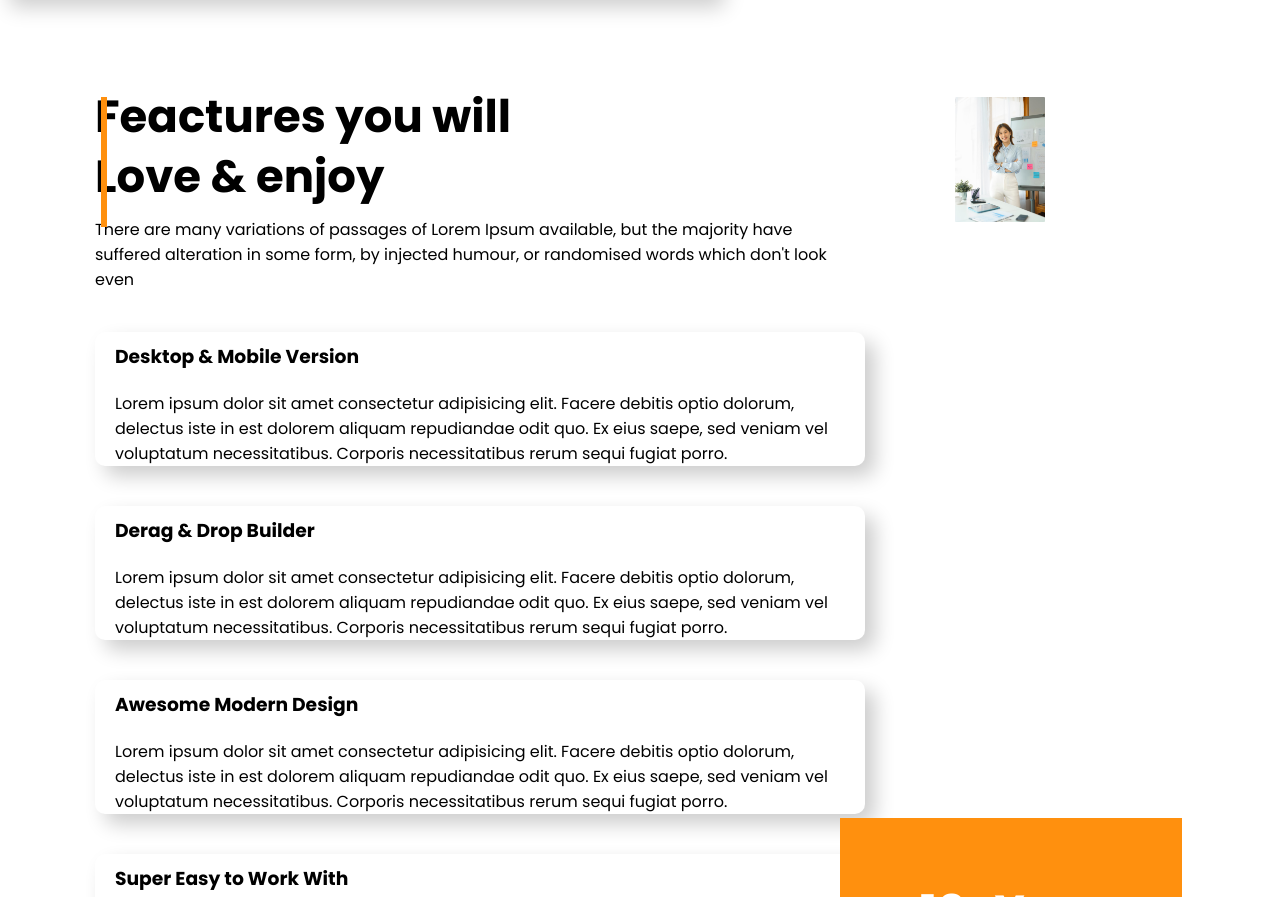
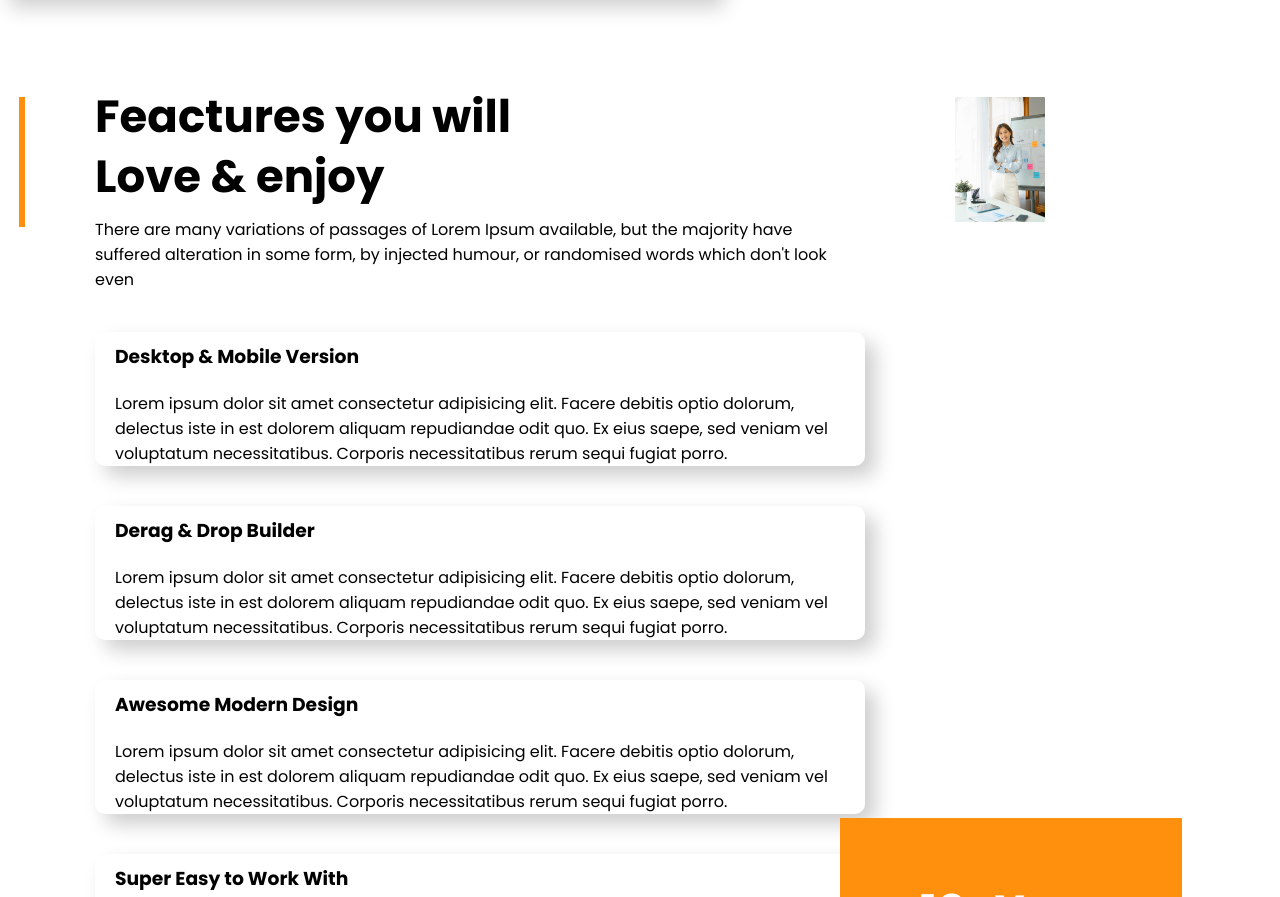
Before and after one commit to dev-talukdar/assignment-2, a plain HTML site: page index.html in a window 1280 px wide. Shown: the part 1887-2784 px from the top of the page. Drawn offline with Linux system fonts and the light colour scheme.

Commit message:
vertical line fixed

```diff
--- a/css/style.css
+++ b/css/style.css
@@ -195,7 +195,7 @@ color: #727272;
     height: 130px;
     position: absolute;
     left: 10%;
-    margin-left: 6px;
+    margin-left: -76px;
 }
 .section-title-team{
     width: 550px;
```
Also changed, not shown: index.html (+3 -0 lines).
